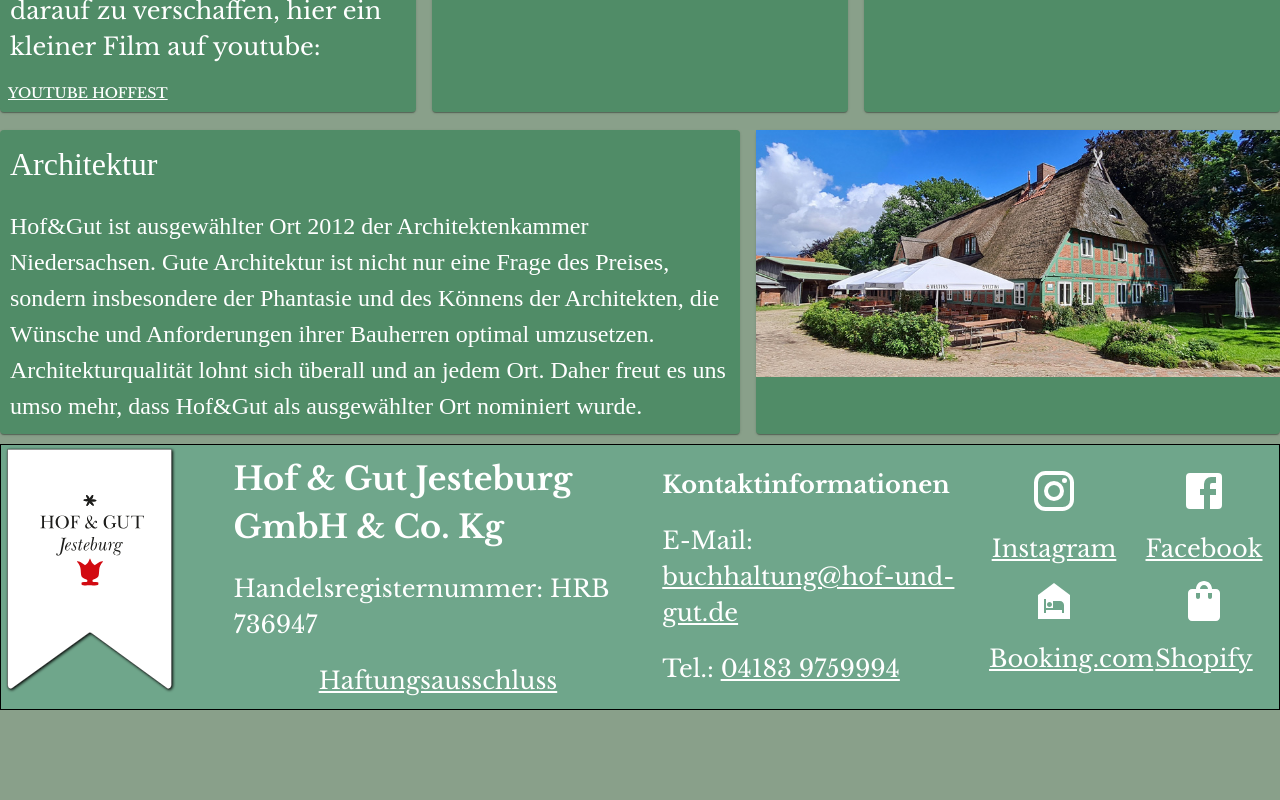
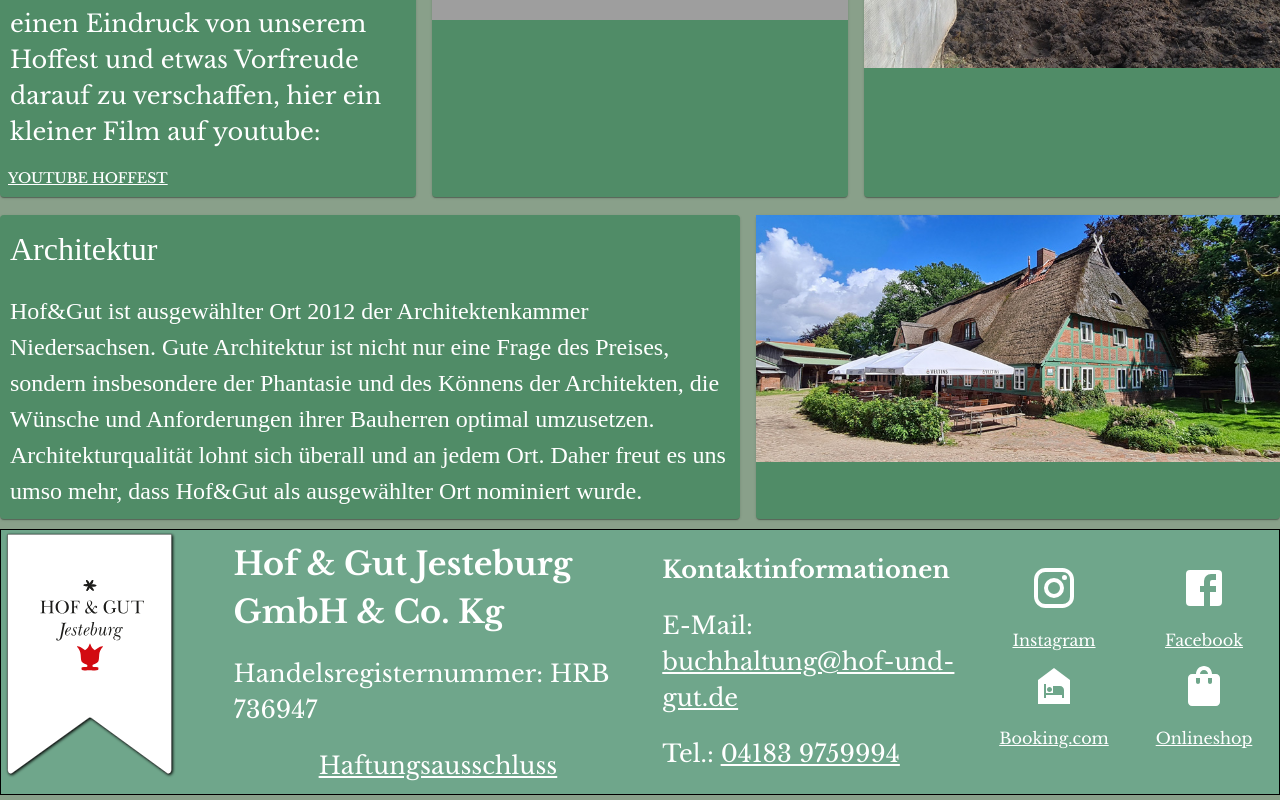
Before and after one commit to fabiobrauer/hof-und-gut, a React (Vite) app: page / in a window 1280 px wide. Shown: the part 4473-5273 px from the top of the page. Before the commit the page ends 5188 px from the top, so only its background shows below. Built offline with nearby package versions, Linux system fonts and the light colour scheme; grey boxes are pictures that could not be loaded.

Commit message:
Update 05.03.2024

```diff
--- a/src/assets/Comp_MobileMenu.jsx
+++ b/src/assets/Comp_MobileMenu.jsx
@@ -96,26 +96,15 @@ export default function MobileMenu() {
         <Link to={'/'} className='Link'><MenuItem onClick={handleClose} sx={{display:'flex', justifyContent:'space-between', fontSize:{xs:'large', borderBottom:'1px solid'}}}>Startseite<HomeIcon sx={{transform:'scale(2)', color:'white'}}/></MenuItem></Link>
         <Link to={'/SpeisenAmHof'} className='Link'><MenuItem onClick={handleClose} sx={{display:'flex', justifyContent:'space-between', fontSize:{xs:'large', borderBottom:'1px solid'}}}>Speisen Am Hof <RestaurantIcon sx={{transform:'scale(2)'}}/></MenuItem></Link>
         <Link to={'/ÜbernachtenAmHof'} className='Link'><MenuItem onClick={handleClose} sx={{display:'flex', justifyContent:'space-between',fontSize:{xs:'large', borderBottom:'1px solid'}}}>Übernachten Am Hof <LocalHotelIcon sx={{transform:'scale(2)'}}/></MenuItem></Link>
-
-               <Link to={'/Reiten'} className='Link'><MenuItem onClick={handleClose} sx={{display:'flex', justifyContent:'space-between',fontSize:{xs:'large', borderBottom:'1px solid'}}}> Reit Angebot<SvgIconChildren sx={{transform:'scale(2)'}}/></MenuItem></Link>
-
+        <Link to={'/Reiten'} className='Link'><MenuItem onClick={handleClose} sx={{display:'flex', justifyContent:'space-between',fontSize:{xs:'large', borderBottom:'1px solid'}}}> Reit Angebot<SvgIconChildren sx={{transform:'scale(2)'}}/></MenuItem></Link>
         <Link to={'/Stellenangebote'} className='Link'><MenuItem onClick={handleClose} sx={{display:'flex', justifyContent:'space-between',fontSize:{xs:'large', borderBottom:'1px solid'}}} >Stellenangebote</MenuItem></Link>
-
         <Link to={'/Kontakt'} className='Link'><MenuItem onClick={handleClose} sx={{display:'flex', justifyContent:'space-between',fontSize:{xs:'large', borderBottom:'1px solid'}}}>Kontakt / Anfahrt<DirectionsIcon sx={{transform:'scale(2)'}}/></MenuItem></Link>
-
-
-
-
-        <Link to={'/Gebäude'} className='Link'><MenuItem onClick={handleClose} sx={{borderBottom:'1px solid'}}>Gebäude</MenuItem></Link>
-        <Link to={'/ÖkologischeLandwirtschaft'} className='Link'><MenuItem onClick={handleClose} sx={{borderBottom:'1px solid'}}>ÖkologischeLandwirtschaft</MenuItem></Link>
-
-
-
-
-        <Link to={'/Links'} className='Link'><MenuItem onClick={handleClose} sx={{borderBottom:'1px solid'}}>Links</MenuItem></Link>
-        <Link to={'/Presse'} className='Link'><MenuItem onClick={handleClose} sx={{borderBottom:'1px solid'}}>Presse</MenuItem></Link>
-        <Link to={'/TeamtrainingUndFirmenevents'} className='Link'><MenuItem onClick={handleClose} sx={{borderBottom:'1px solid'}}>Teamtraining Und Firmenevents</MenuItem></Link>
-        <Link to={'/VeranstaltungenKunstKultur'} className='Link'><MenuItem onClick={handleClose} >Veranstaltungen Kunst & Kultur</MenuItem></Link>
+        <Link to={'/Gebäude'} className='Link'><MenuItem onClick={handleClose} sx={{borderBottom:'1px solid', fontSize:{xs:'large'}}}>Gebäude</MenuItem></Link>
+        <Link to={'/ÖkologischeLandwirtschaft'} className='Link'><MenuItem onClick={handleClose} sx={{borderBottom:'1px solid', fontSize:{xs:'large'}}}>ÖkologischeLandwirtschaft</MenuItem></Link>
+        <Link to={'/Links'} className='Link'><MenuItem onClick={handleClose} sx={{borderBottom:'1px solid', fontSize:{xs:'large'}}}>Links</MenuItem></Link>
+        <Link to={'/Presse'} className='Link'><MenuItem onClick={handleClose} sx={{borderBottom:'1px solid', fontSize:{xs:'large'}}}>Presse</MenuItem></Link>
+        <Link to={'/TeamtrainingUndFirmenevents'} className='Link'><MenuItem onClick={handleClose} sx={{borderBottom:'1px solid', fontSize:{xs:'large'}}}>Teamtraining Und Firmenevents</MenuItem></Link>
+        <Link to={'/VeranstaltungenKunstKultur'} className='Link'><MenuItem onClick={handleClose} sx={{fontSize:{xs:'large'}}}>Veranstaltungen Kunst & Kultur</MenuItem></Link>
 
 
 
--- a/src/assets/Comp_Reiten.jsx
+++ b/src/assets/Comp_Reiten.jsx
@@ -5,6 +5,8 @@ import Paper from '@mui/material/Paper';
 import Grid from '@mui/material/Unstable_Grid2';
 import CardMedia from '@mui/material/CardMedia';
 import Typography from '@mui/material/Typography';
+import { red } from '@mui/material/colors';
+import { Button } from '@mui/material';
 
 
 const Item = styled(Paper)(({ theme }) => ({
@@ -35,6 +37,7 @@ export default function ReitenBasicGrid() {
                                        {/* <a href="">Anmeldung Pony Sommer 23</a>  */}
 
                             </Typography>
+                              <a href="https://ponyreitschuleknot.wixsite.com/ponyreitschule-carme"><Button variant='contained'sx={{backgroundColor:'secondary.main', mt:'10px', fontSize:"large"}} >zur ponyreitschuleknot Webseite</Button></a>
                 </Item>
                 <Item sx={{backgroundColor:"primary.dark"}}>
             <Typography fontSize={'xx-large'} m={'10px'}>
--- a/src/assets/Footer.jsx
+++ b/src/assets/Footer.jsx
@@ -42,13 +42,13 @@ export default function Footer() {
             <a href="https://www.instagram.com/hofundgutjesteburg/">
             <Box sx={{textAlign:'center', width:'150px'}}>
               <InstagramIcon sx={{fontSize:'xxx-large'}}></InstagramIcon>
-              <Typography fontSize={"x-large"}>Instagram</Typography>
+              <Typography >Instagram</Typography>
             </Box>
             </a>
             <a href="https://www.facebook.com/hofundgut/">
             <Box sx={{textAlign:'center', width:'150px'}}>
               <FacebookIcon sx={{fontSize:'xxx-large'}}></FacebookIcon>
-              <Typography fontSize={"x-large"}>Facebook</Typography>
+              <Typography >Facebook</Typography>
             </Box>
             </a>
           </Box>
@@ -58,13 +58,13 @@ export default function Footer() {
             <a href="https://www.booking.com/hotel/de/hof-und-gut-jesteburg.de.html?label=gen173rf-1FCA0oO0IVaG9mLXVuZC1ndXQtamVzdGVidXJnSAdYA2g7iAEBmAEHuAEXyAEM2AEB6AEB-AECiAIBogIQc2VhcmNoLmJyYXZlLmNvbagCA7gC8easqAbAAgHSAiQwMWY2NGNiOC03MzY4LTQ5MzQtOTU4ZS0xMzRkMjEwM2RkODfYAgXgAgE&sid=1aa700cd70c9fe81fd137467d6ea43b7">
             <Box sx={{textAlign:'center', width:'150px'}}>
               <NightShelterIcon sx={{fontSize:'xxx-large'}}></NightShelterIcon>
-              <Typography fontSize={"x-large"}>Booking.com</Typography>
+              <Typography >Booking.com</Typography>
             </Box>
             </a>
             <a href="https://shop-hof-und-gut.de/">
             <Box sx={{textAlign:'center', width:'150px'}}>
               <ShoppingBagIcon sx={{fontSize:'xxx-large'}}></ShoppingBagIcon>
-              <Typography fontSize={"x-large"}>Shopify</Typography>
+              <Typography >Onlineshop</Typography>
             </Box>
             </a>
           </Box>
```
Also changed, not shown: 1 other file (tests, documents, lock files or other folders).
